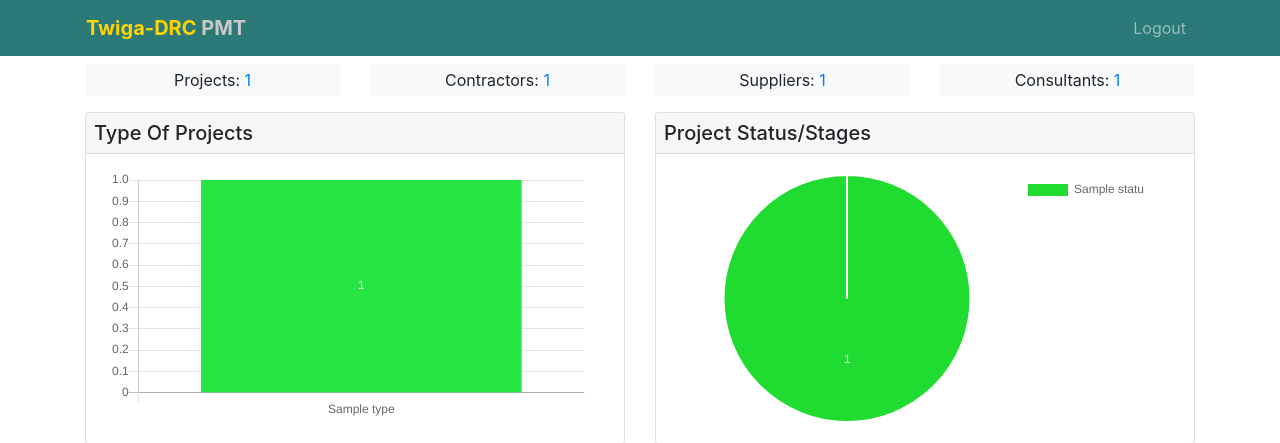
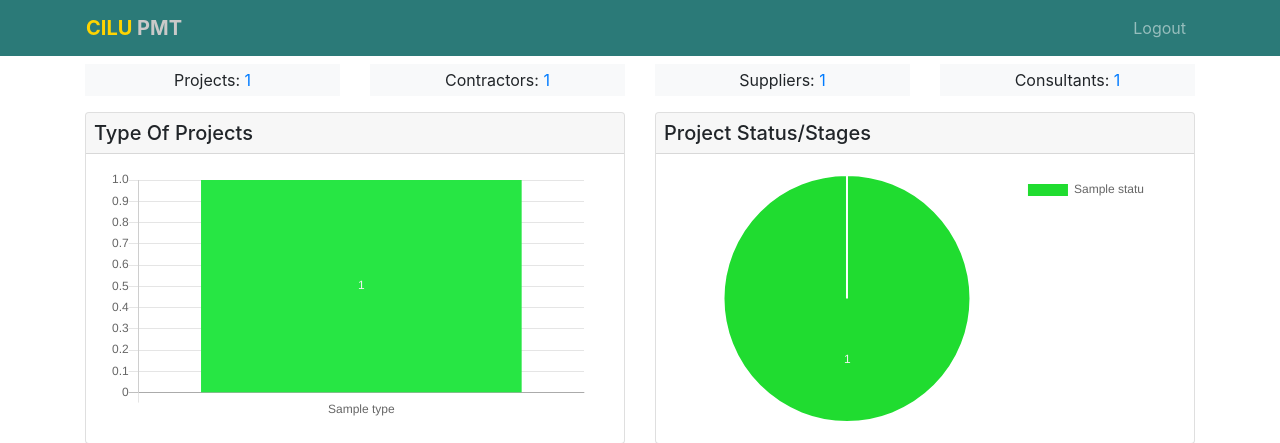
Before and after one commit to ezrankayamba/twiga_drc_pmt, a Django app: page / in a window 1280 px wide. Shown: the top 443 px of the page. Run offline with Django 3.2, Linux system fonts and the light colour scheme; a user stored in the database is signed in; tables that the repository leaves empty hold one stand-in row (values such as "Sample post"); parts of the project's set-up code (start-up, migrations or seed data) failed here and were passed over; some libraries are stand-ins or nearby versions.

Commit message:
Changed name to CILU

```diff
--- a/core/templates/core/navbar.html
+++ b/core/templates/core/navbar.html
@@ -1,7 +1,7 @@
 {% load static %}
 <header class="app-bg-primary sticky-top">
     <nav class="container text-light navbar navbar-dark navbar-expand-md">
-        <a href="#" class="navbar-brand">Twiga-DRC <span class="pmt">PMT</span></a>
+        <a href="#" class="navbar-brand">CILU <span class="pmt">PMT</span></a>
         <button
             class="navbar-toggler"
             data-toggle="collapse"
@@ -23,31 +23,6 @@
                     </a>
                 </li>
                 {%endfor%}
-               <!--  <li class="nav-item">
-                    <a class="nav-link" href="{% url 'dashboard-map' %}" title="Map of projects">
-                        Map
-                    </a>
-                </li>
-                <li class="nav-item dropdown">
-                    <a class="nav-link" href="{% url 'projects-home' %}" title="List of projects">
-                        Projects
-                    </a>
-                </li>
-                <li class="nav-item dropdown">
-                    <a class="nav-link" href="{% url 'setups-home' %}" title="Manage setups">
-                        Setups
-                    </a>
-                </li>
-                <li class="nav-item dropdown">
-                    <a class="nav-link" href="{% url 'role-list' %}" title="Manage roles">
-                        Roles
-                    </a>
-                </li>
-                <li class="nav-item dropdown">
-                    <a class="nav-link" href="{% url 'users-list' %}" title="Manage users">
-                        Users
-                    </a>
-                </li> -->
                 <li class="nav-item">
                     <a class="nav-link" href="{% url 'users-logout' %}" title="Logout">
                         Logout
```
